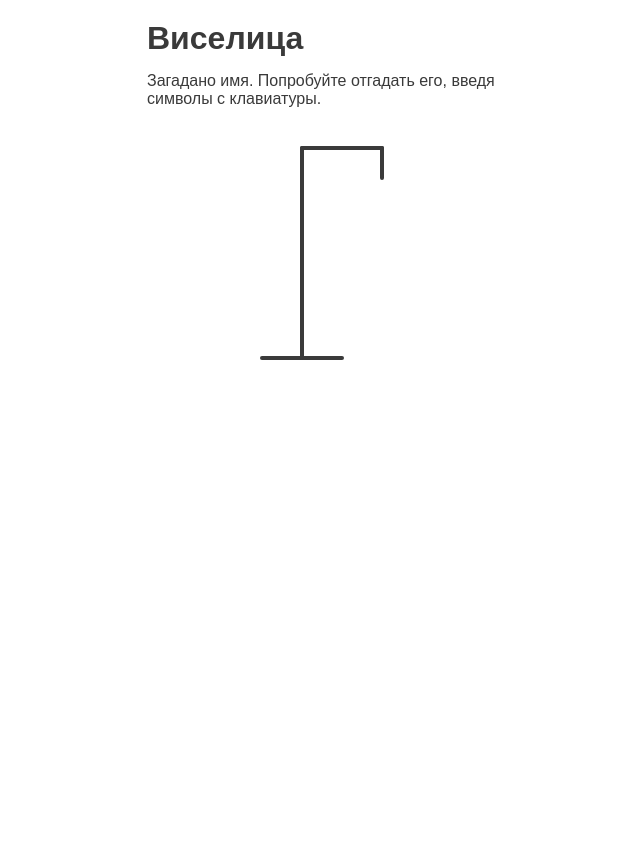
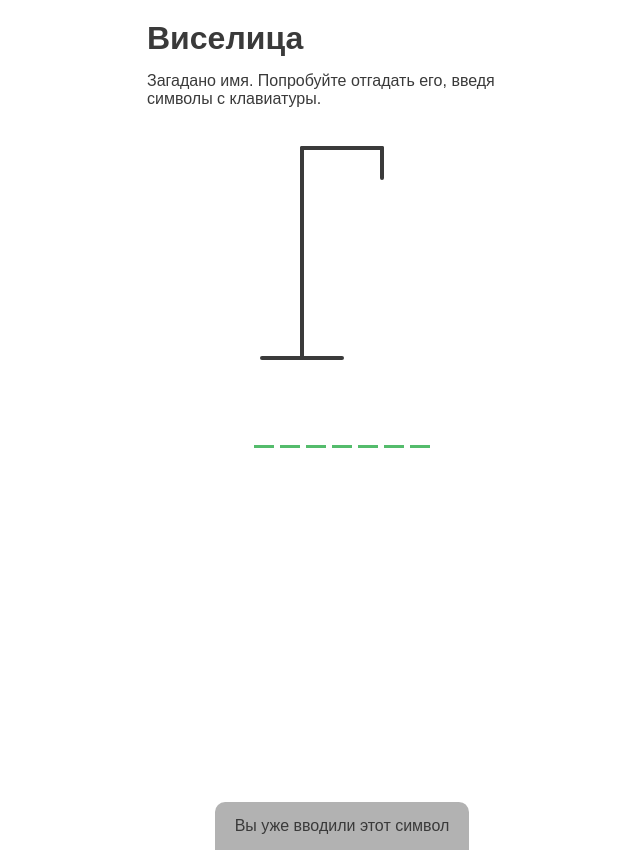
Before and after one commit to qimijoy/vue-hangman, a Vue app: page / in a window 1280 px wide. Shown: the whole page, without its empty margins (298-938 px from the left). Before the commit the page ends 800 px from the top, so only its background shows below. Built offline with nearby package versions, Linux system fonts and the light colour scheme.

Commit message:
some component

```diff
--- a/src/App.vue
+++ b/src/App.vue
@@ -3,14 +3,29 @@
 		<HHeader />
 
 		<main class="hangman__content">
-			<HHangmanPicture mistakes="0" />
+			<HHangmanPicture :mistakes="0" />
+			<HMistakes v-if="false" :mistakes="[]" />
+			<HWord :letters="[]" :word="word" />
 		</main>
+
+		<HPopup word="Тест" />
+
+		<HNotification />
 	</div>
 </template>
 
 <script setup>
+import { ref } from 'vue';
+
 import HHeader from '@/components/HHeader.vue';
 import HHangmanPicture from '@/components/HHangmanPicture.vue';
+import HMistakes from '@/components/HMistakes.vue';
+import HWord from '@/components/HWord.vue';
+import HPopup from '@/components/HPopup.vue';
+import HNotification from '@/components/HNotification.vue';
+
+// STATES
+const word = ref('Василий');
 </script>
 
 <style lang="less" scoped>
--- /dev/null
+++ b/src/components/HMistakes.vue
@@ -0,0 +1,21 @@
+<template>
+	<div class="wrong-letters-container">
+		<div class="wrong-letters">
+			<p>Ошибки</p>
+			<span v-for="(letter, index) in mistakes" :key="letter">
+				{{ index === mistakes.length - 1 ? letter : `${letter}, ` }}
+			</span>
+		</div>
+	</div>
+</template>
+
+<script setup>
+const props = defineProps({
+	mistakes: {
+		type: Array,
+		required: true,
+	},
+});
+</script>
+
+<style scoped lang="less"></style>
--- /dev/null
+++ b/src/components/HNotification.vue
@@ -0,0 +1,24 @@
+<template>
+	<div class="notification-container" :class="{ show: isVisible }">
+		<p>Вы уже вводили этот символ</p>
+	</div>
+</template>
+
+<script setup>
+import { ref } from 'vue';
+
+const isVisible = ref(false);
+
+const open = () => {
+	isVisible.value = true;
+};
+
+const close = () => {
+	isVisible.value = false;
+};
+
+defineExpose({
+	open,
+	close,
+});
+</script>
--- /dev/null
+++ b/src/components/HPopup.vue
@@ -0,0 +1,45 @@
+<template>
+	<div v-show="isVisible" class="popup-container">
+		<div class="popup">
+			<h2 v-if="gameStatus === 'win'">Поздравляю, вы победили! 😃</h2>
+			<template v-else>
+				<h2>Вы проиграли. 😕</h2>
+				<h3>...имя: {{ word }}</h3>
+			</template>
+			<button type="button" @click="emit('restart')">Сыграть еще раз</button>
+		</div>
+	</div>
+</template>
+
+<script setup>
+import { ref } from 'vue';
+
+const props = defineProps({
+	word: {
+		type: String,
+		required: true,
+	},
+});
+
+const emit = defineEmits({
+	restart: () => true,
+});
+
+const gameStatus = ref('');
+const isVisible = ref(false);
+
+const open = (status) => {
+	gameStatus.value = status;
+	isVisible.value = true;
+};
+const close = () => {
+	isVisible.value = false;
+};
+
+defineExpose({
+	open,
+	close,
+});
+</script>
+
+<style scoped lang="less"></style>
--- /dev/null
+++ b/src/components/HWord.vue
@@ -0,0 +1,20 @@
+<template>
+	<div class="word">
+		<span v-for="(letter, index) in word" :key="index" class="letter">
+			{{ letters.includes(letter) ? letter : '' }}
+		</span>
+	</div>
+</template>
+
+<script setup>
+const props = defineProps({
+	word: {
+		type: String,
+		required: true,
+	},
+	letters: {
+		type: Array,
+		required: true,
+	},
+});
+</script>
```
